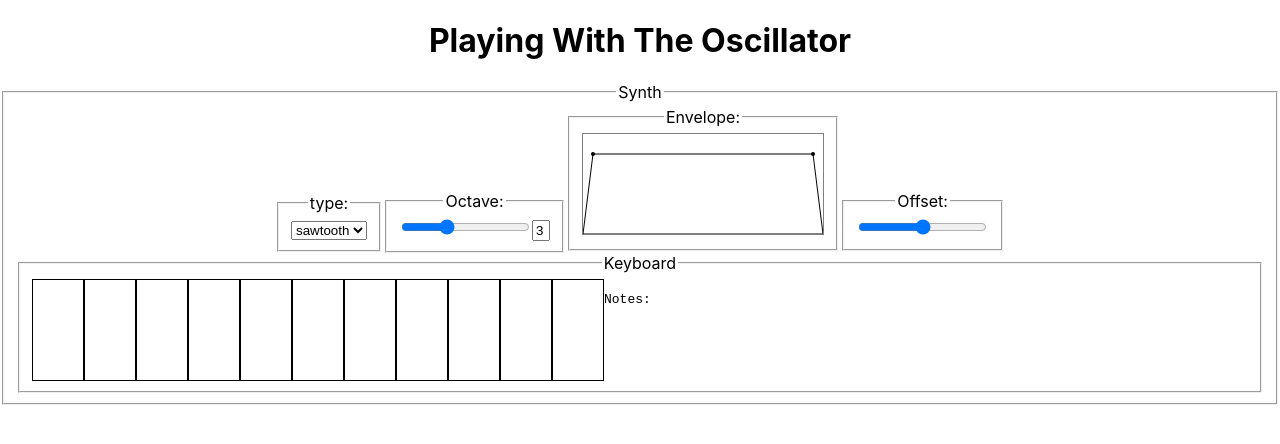
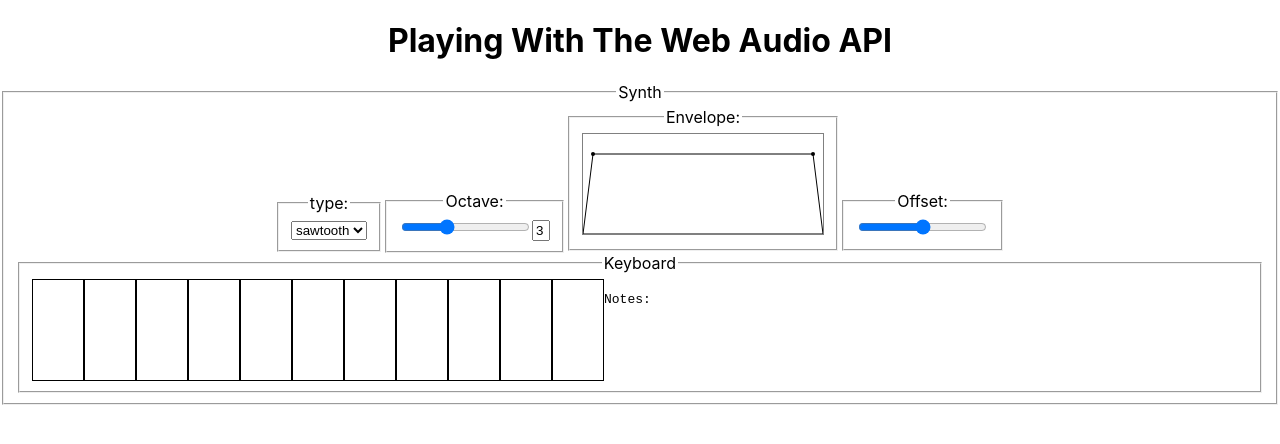
Before and after one commit to funkjunky/oscillator-demo, a React (Create React App) app: page / in a window 1280 px wide. Shown: the top 444 px of the page. Built offline with nearby package versions, Linux system fonts and the light colour scheme.

Commit message:
triggering a redeploy

```diff
--- a/package.json
+++ b/package.json
@@ -1,6 +1,7 @@
 {
   "name": "oscillator-demo",
   "version": "0.1.0",
+  "homepage": "https://funkjunky.github.io/oscillator-demo",
   "private": true,
   "dependencies": {
     "@reduxjs/toolkit": "^1.9.3",
@@ -19,6 +20,8 @@
     "start": "react-scripts start",
     "build": "react-scripts build",
     "test": "react-scripts test",
+    "predeploy": "npm run build",
+    "deploy": "gh-pages -d build",
     "eject": "react-scripts eject"
   },
   "eslintConfig": {
@@ -38,5 +41,8 @@
       "last 1 firefox version",
       "last 1 safari version"
     ]
+  },
+  "devDependencies": {
+    "gh-pages": "^5.0.0"
   }
 }
--- a/src/App.js
+++ b/src/App.js
@@ -24,7 +24,7 @@ function App() {
   return (
     <Provider store={store}>
       <div className="App" tabIndex={-1} onKeyDown={dispatch(press)} onKeyUp={dispatch(release)} autoFocus>
-        <h1>Playing With The Oscillator</h1>
+        <h1>Playing With The Web Audio API</h1>
         <Synth />
       </div>
     </Provider>
```
Also changed, not shown: 1 other file (tests, documents, lock files or other folders).
